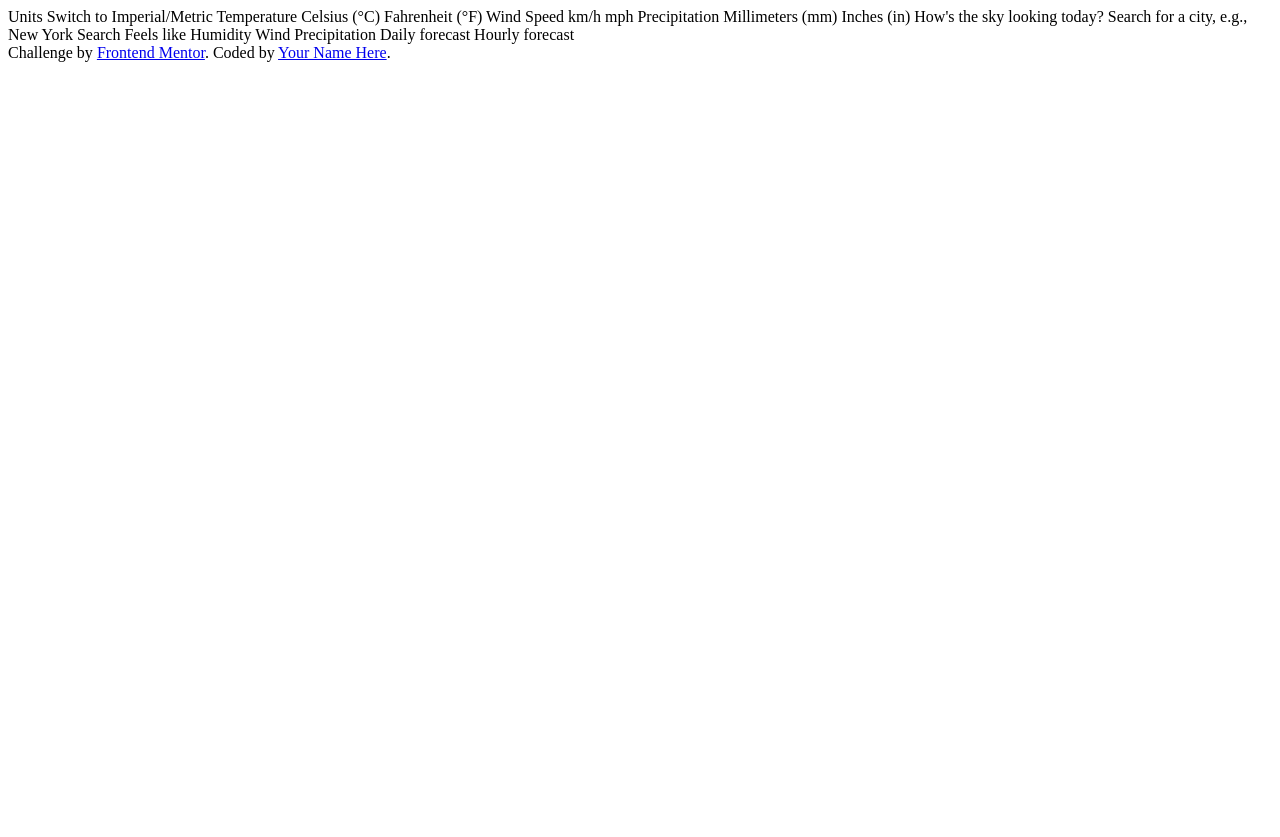
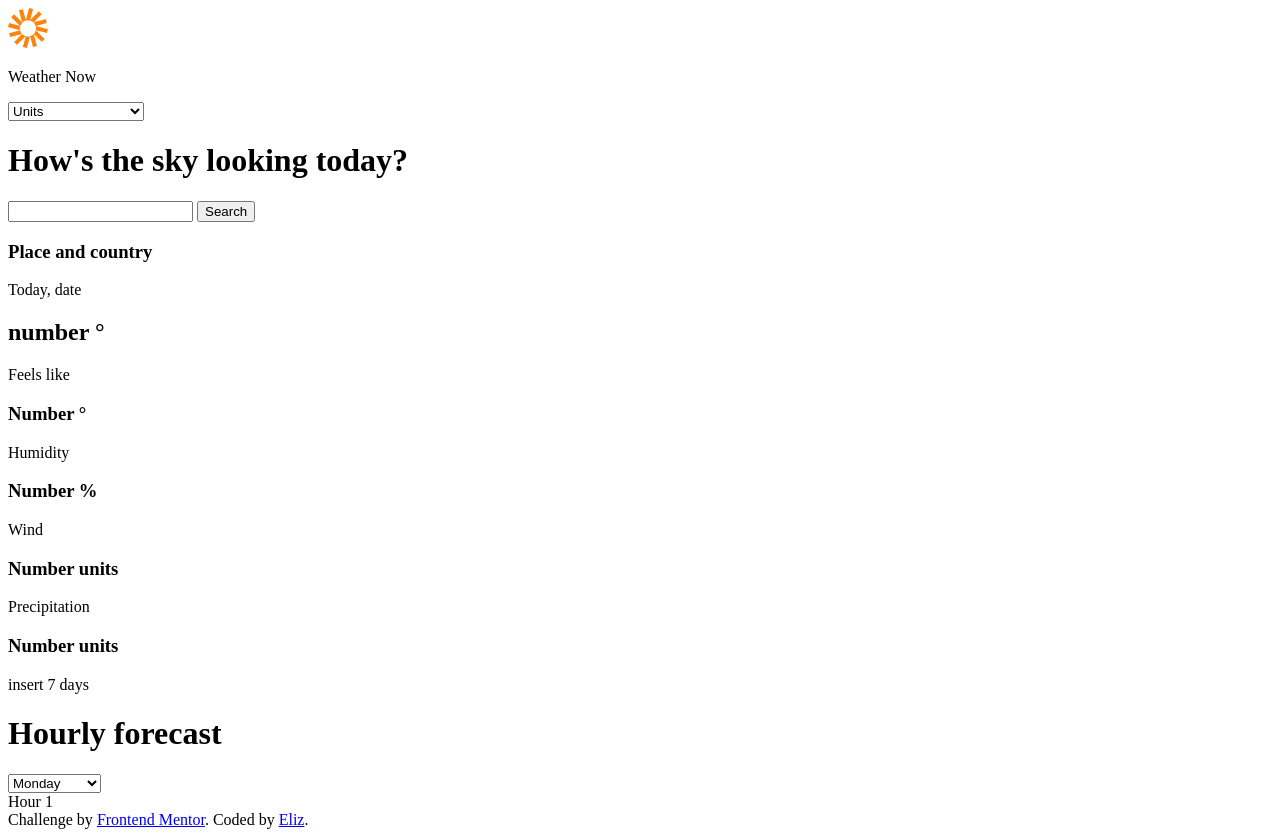
Before and after one commit to Elizzp/weather_app, a plain HTML site: page index.html in a window 1280 px wide. Before the commit the page ends 800 px from the top, so only its background shows below. Drawn offline with Linux system fonts and the light colour scheme.

Commit message:
Structured HTML

```diff
--- a/index.html
+++ b/index.html
@@ -10,52 +10,85 @@
 
 </head>
 <body>
+  <div class="up">
+    <img src = "assets/images/logo.svg" />
+    <p>Weather Now</p>
+    <form>
+      <select>
+        <option disabled selected hidden>Units</option>
+        <option >Switch to imperial</option>
+        <hr />
+        <optgroup label="Temperature">
+          <option value="Celsius"> Celsuis (°C) </option>
+          <option value="Fahrenheit"> Fahrenheit (°F) </option>
+        </optgroup>
+        <hr />
+        <optgroup label="Wind Speed">
+          <option value="kmh"> km/h </option>
+          <option value="mph"> mph </option>
+        </optgroup>
+        <hr />
+        <optgroup label="Precipitation">
+          <option value="Millimeters"> Millimeters (mm) </option>
+          <option value="Inches"> Inches (in) </option>
+        </optgroup>
+      </select>
+    </form>
 
-  Units
+  </div>
 
-  Switch to Imperial/Metric
+  <h1>How's the sky looking today? </h1>
 
-  Temperature
+  <div class="Search">
+    <input type="search" id="place_search"/>
+    <button>Search</button>
+  </div>
 
-  Celsius (°C)
-  Fahrenheit (°F)
+  <div class="today">
+    <h3> Place and country </h3>
+    <p>Today, date</p>
+    <h2> number °</h2>
+    <div class="feels_like">
+      <p>Feels like</p>
+      <h3> Number °</h3>
+    </div>
+    <div class="humidity">
+      <p>Humidity</p>
+      <h3> Number %</h3>
+    </div>
+    <div class="wind">
+      <p>Wind</p>
+      <h3> Number units</h3>
+    </div>
+    <div class="precipitation">
+      <p>Precipitation</p>
+      <h3> Number units</h3>
+    </div>
+  </div>
 
-  Wind Speed
+  <div class="daily_forecast">
+    insert 7 days
 
-  km/h
-  mph
+  </div>
 
-  Precipitation
+  <div class="hourly_forecast">
+    <h1> Hourly forecast</h1>
+    <select>
+      <option>Monday</option>
+      <option>Tuesday</option>
+      <option>Wednesday</option>
+      <option>Thursday</option>
+      <option>Friday</option>
+      <option>Saturday</option>
+      <option>Sunday</option>
+    </select>
+    <div>Hour 1</div>
 
-  Millimeters (mm)
-  Inches (in)
-
-  How's the sky looking today?
-
-  Search for a city, e.g., New York
-  Search
-
-  Feels like
-  <!-- Insert temperature here -->
-
-  Humidity
-  <!-- Insert humidity here -->
-
-  Wind
-  <!-- Insert wind here -->
-
-  Precipitation
-  <!-- Insert precipitation here -->
-
-  Daily forecast
-  <!-- Insert daily forecast for the next 7 days here -->
-
-  Hourly forecast
-  <!-- Insert hourly forecast for the selected day here -->
+  </div>
 
   <div class="attribution">
     Challenge by <a href="https://www.frontendmentor.io?ref=challenge">Frontend Mentor</a>.
-    Coded by <a href="#">Your Name Here</a>.
+    Coded by <a href="#">Eliz</a>.
   </div>
 </body>
 </html>
```
